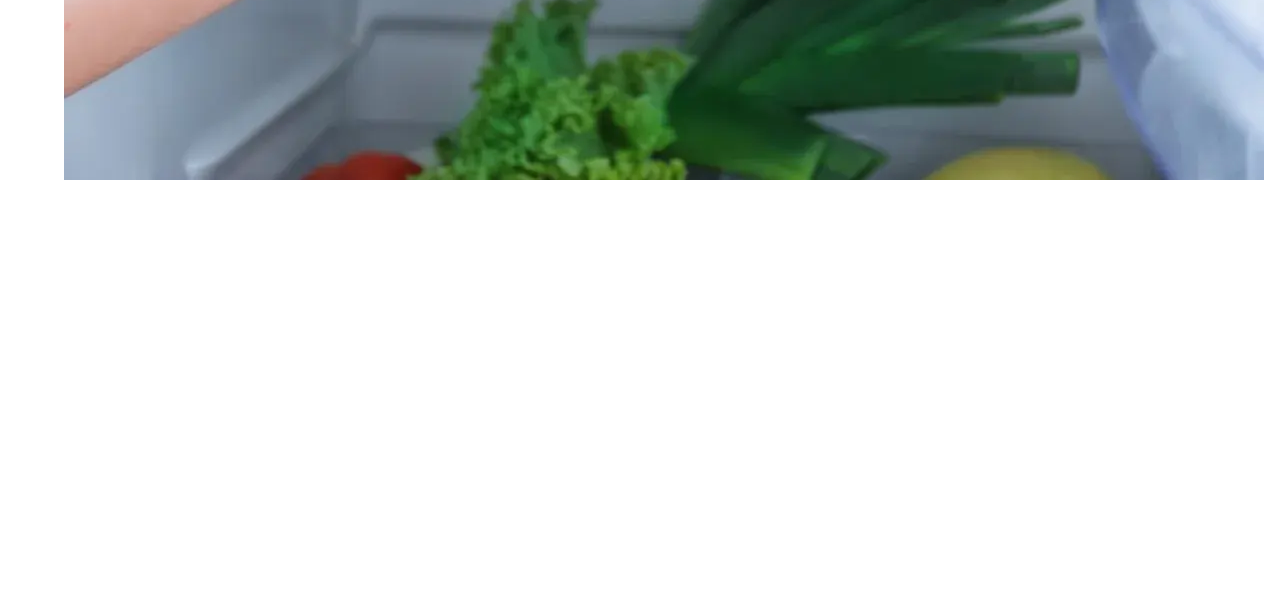
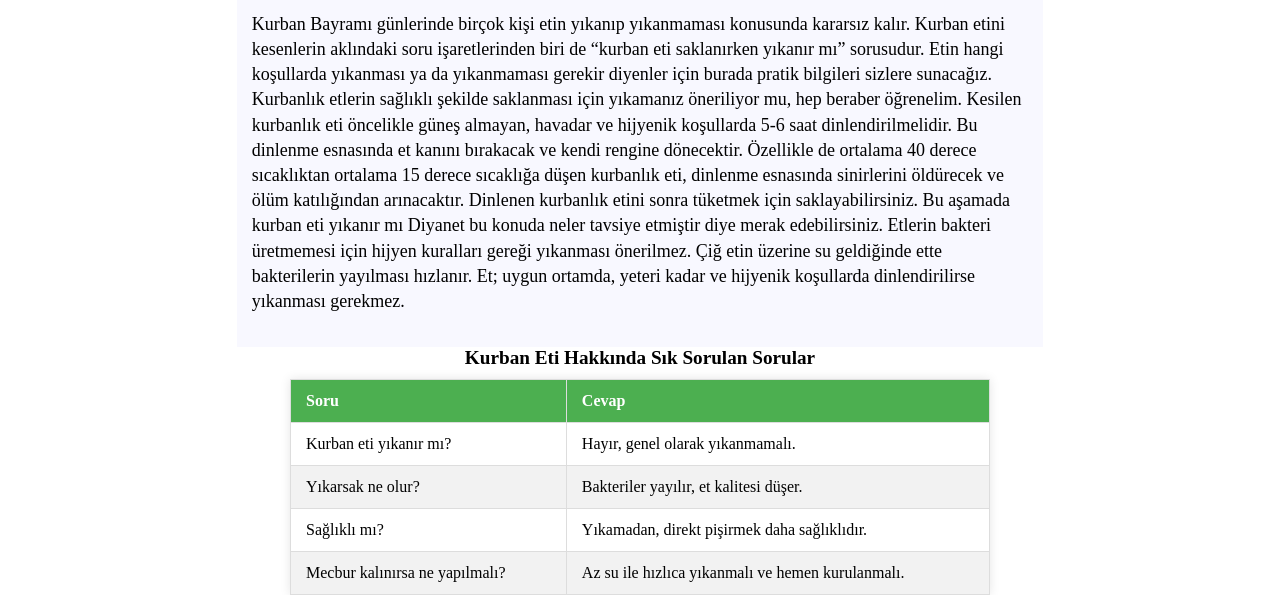
Before and after one commit to rmomerfaruk/Food-Recipe-Site, a plain HTML site: page sermetsever.html in a window 1280 px wide. Shown: the part 727-1322 px from the top of the page. Before the commit the page ends 911 px from the top, so only its background shows below. Drawn offline with Linux system fonts and the light colour scheme.

Commit message:
sermetsever.html ve sermetsever.css modifiye edildi.Tablo da eklendi.

```diff
--- a/sermetsever.css
+++ b/sermetsever.css
@@ -26,8 +26,58 @@ body{
     color: #c62828;
 
 }
+.article{
+    width: 70%;
+    margin: auto;
+    background-color: ghostwhite;
+    flex-direction: column;
+    align-items: center;
+    display: flex;
+
+}
 
 .article h1{
-     color: #c62828;
+     color: #4a4a4a;
      text-transform: capitalize;
+     padding-left: 20px;
+
 }
+
+.article img{
+    width: auto;
+    height: 400px;
+}
+
+.article p{
+    font-size: 18px;
+    padding: 15px;
+    line-height: 140%;
+}
+
+
+
+  table {
+      border-collapse: collapse;
+      width: 100%;
+      max-width: 700px;
+      margin: auto;
+      background-color: #fff;
+      box-shadow: 0 0 10px rgba(0,0,0,0.1);
+    }
+    th, td {
+      border: 1px solid #ddd;
+      padding: 12px 15px;
+      text-align: left;
+    }
+    th {
+      background-color: #4CAF50;
+      color: white;
+    }
+    tr:nth-child(even) {
+      background-color: #f2f2f2;
+    }
+    caption {
+      margin-bottom: 10px;
+      font-size: 1.2em;
+      font-weight: bold;
+    }
--- a/sermetsever.html
+++ b/sermetsever.html
@@ -1,20 +1,23 @@
 <!DOCTYPE html>
 <html lang="en">
+
 <head>
     <meta charset="UTF-8">
     <meta name="viewport" content="width=device-width, initial-scale=1.0">
     <title>Document</title>
     <link rel="stylesheet" href="sermetsever.css">
-     <link rel="stylesheet" href="https://cdnjs.cloudflare.com/ajax/libs/font-awesome/6.7.2/css/all.min.css" integrity="sha512-Evv84Mr4kqVGRNSgIGL/F/aIDqQb7xQ2vcrdIwxfjThSH8CSR7PBEakCr51Ck+w+/U6swU2Im1vVX0SVk9ABhg=="
+    <link rel="stylesheet" href="https://cdnjs.cloudflare.com/ajax/libs/font-awesome/6.7.2/css/all.min.css"
+        integrity="sha512-Evv84Mr4kqVGRNSgIGL/F/aIDqQb7xQ2vcrdIwxfjThSH8CSR7PBEakCr51Ck+w+/U6swU2Im1vVX0SVk9ABhg=="
         crossorigin="anonymous" referrerpolicy="no-referrer" />
 
 </head>
+
 <body>
     <div class="container">
 
         <div class="navbar">
             <div>
-            <img src="" alt="" style="width:60px; height: 80px;">
+                <img src="image/logoburger.jpeg" alt="" style="width:60px; height: 80px;">
             </div>
             <div>
                 <a href="tümTarifler.html">Tüm Tarifler</a>
@@ -40,7 +43,60 @@
                 <img src="image/kurban.jpg" alt="">
             </div>
 
+            <div>
+                <h1>Kurban Eti Kavurmadan Önce Yıkanır mı?</h1>
+                <p>Kurban Bayramı günlerinde birçok kişi etin yıkanıp yıkanmaması konusunda kararsız kalır. Kurban etini
+                    kesenlerin aklındaki soru işaretlerinden biri de “kurban eti saklanırken yıkanır mı” sorusudur. Etin
+                    hangi koşullarda yıkanması ya da yıkanmaması gerekir diyenler için burada pratik bilgileri sizlere
+                    sunacağız. Kurbanlık etlerin sağlıklı şekilde saklanması için yıkamanız öneriliyor mu, hep beraber
+                    öğrenelim.
+
+                    Kesilen kurbanlık eti öncelikle güneş almayan, havadar ve hijyenik koşullarda 5-6 saat
+                    dinlendirilmelidir. Bu dinlenme esnasında et kanını bırakacak ve kendi rengine dönecektir. Özellikle
+                    de ortalama 40 derece sıcaklıktan ortalama 15 derece sıcaklığa düşen kurbanlık eti, dinlenme
+                    esnasında sinirlerini öldürecek ve ölüm katılığından arınacaktır. Dinlenen kurbanlık etini sonra
+                    tüketmek için saklayabilirsiniz. Bu aşamada kurban eti yıkanır mı Diyanet bu konuda neler tavsiye
+                    etmiştir diye merak edebilirsiniz.
+
+                    Etlerin bakteri üretmemesi için hijyen kuralları gereği yıkanması önerilmez. Çiğ etin üzerine su
+                    geldiğinde ette bakterilerin yayılması hızlanır. Et; uygun ortamda, yeteri kadar ve hijyenik
+                    koşullarda dinlendirilirse yıkanması gerekmez.</p>
             </div>
+
+        </div>
+
+        <div class="table">
+             <table>
+    <caption>Kurban Eti Hakkında Sık Sorulan Sorular</caption>
+    <thead>
+      <tr>
+        <th>Soru</th>
+        <th>Cevap</th>
+      </tr>
+    </thead>
+    <tbody>
+      <tr>
+        <td>Kurban eti yıkanır mı?</td>
+        <td>Hayır, genel olarak yıkanmamalı.</td>
+      </tr>
+      <tr>
+        <td>Yıkarsak ne olur?</td>
+        <td>Bakteriler yayılır, et kalitesi düşer.</td>
+      </tr>
+      <tr>
+        <td>Sağlıklı mı?</td>
+        <td>Yıkamadan, direkt pişirmek daha sağlıklıdır.</td>
+      </tr>
+      <tr>
+        <td>Mecbur kalınırsa ne yapılmalı?</td>
+        <td>Az su ile hızlıca yıkanmalı ve hemen kurulanmalı.</td>
+      </tr>
+    </tbody>
+  </table>
+
+        </div>
+
+
 
     </div>
 
@@ -52,4 +108,5 @@
 
 
 </body>
+
 </html>
```
Lines whose indentation alone changed are shown as unchanged.
